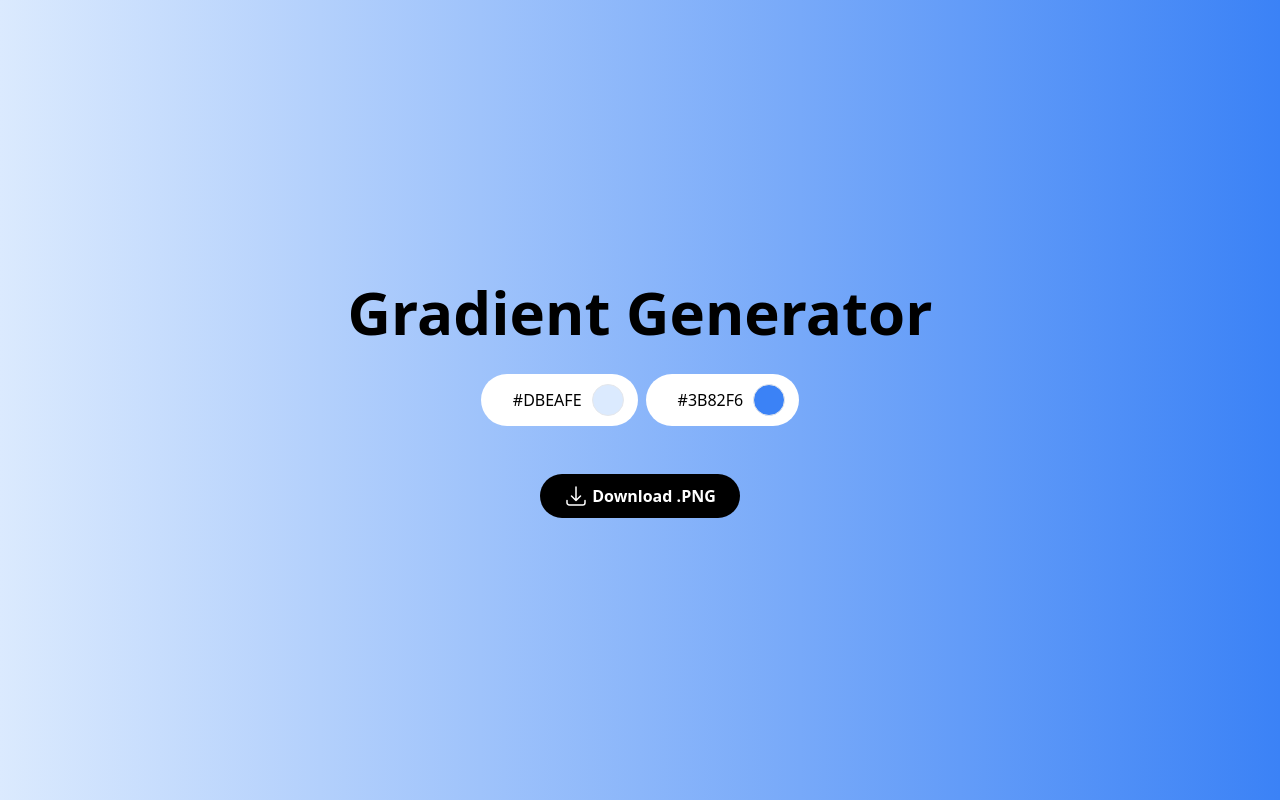
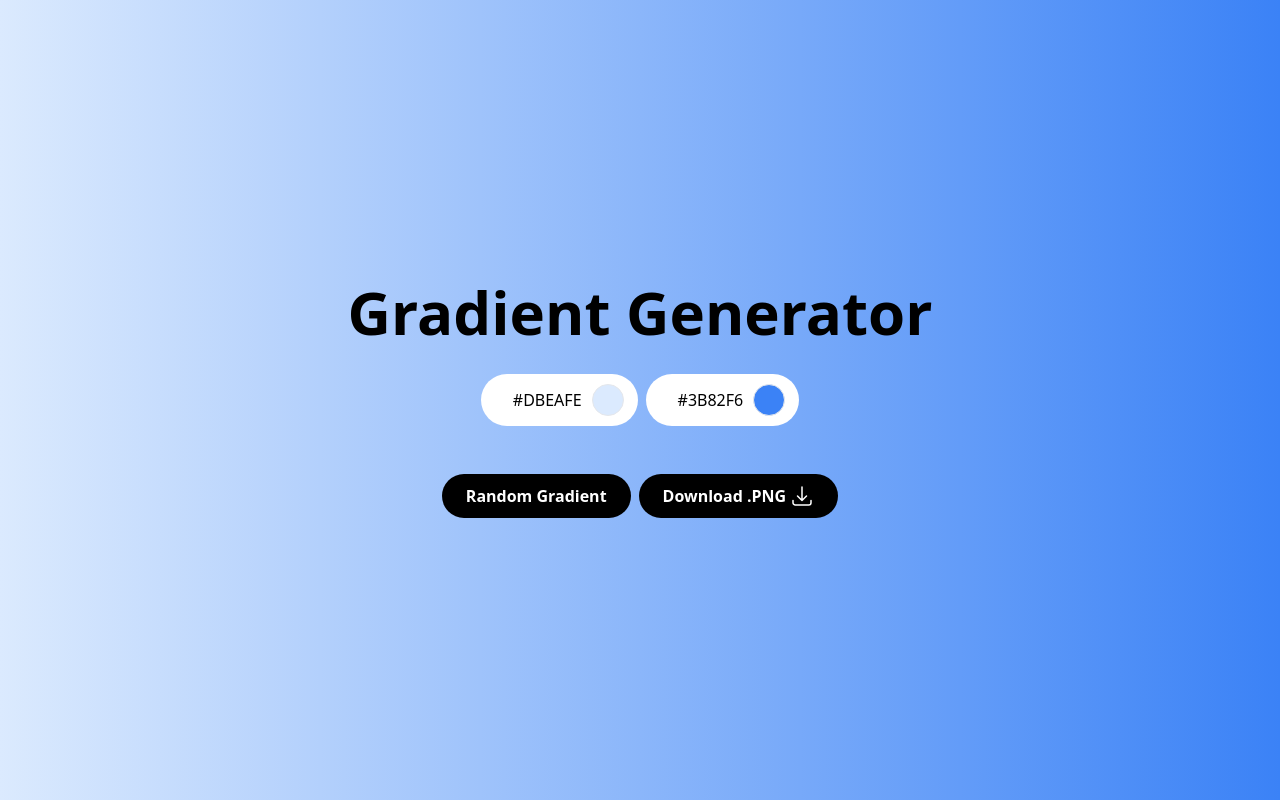
Before and after one commit to nicholasbradley-co/gradient-generator, a Next.js app: page / in a window 1280 px wide. Built offline with nearby package versions, Linux system fonts and the light colour scheme.

Commit message:
Add random generator button

```diff
--- a/src/pages/GradientGenerator.js
+++ b/src/pages/GradientGenerator.js
@@ -11,7 +11,7 @@ const downloadImage = () => {
   const { width, height } = node.getBoundingClientRect();
 
   const canvas = document.createElement('canvas');
-  canvas.width = 4800;
+  canvas.width = 5200;
   canvas.height = 3200;
 
   const context = canvas.getContext('2d');
@@ -24,6 +24,20 @@ const downloadImage = () => {
     fileSaver.saveAs(blob, 'Gradient.png');
   });
 };
+
+  const generateRandomColor = () => {
+    const letters = '0123456789ABCDEF';
+    let color = '#';
+    for (let i = 0; i < 6; i++) {
+      color += letters[Math.floor(Math.random() * 16)];
+    }
+    return color;
+  };
+
+  const handleRandomGradient = () => {
+    setColor1(generateRandomColor());
+    setColor2(generateRandomColor());
+  };
 
   return (
     <div className="h-full w-full">
@@ -65,12 +79,15 @@ const downloadImage = () => {
                     </div>
                </label>
                </div>
-               <div className="relative flex mt-12 z-10">
+               <div className="relative flex space-x-2 mt-12 z-10">
+                    <button className="bg-black hover:opacity-80 text-white font-bold py-2.5 px-6 rounded-full flex space-x-1" onClick={handleRandomGradient}>
+                         Random Gradient
+                    </button>
                     <button className="bg-black hover:opacity-80 text-white font-bold py-2.5 px-6 rounded-full flex space-x-1" onClick={downloadImage}>
+                         <span>Download .PNG</span>
                          <svg className="w-6 h-6" xmlns="http://www.w3.org/2000/svg" fill="none" viewBox="0 0 24 24" stroke-width="1.5" stroke="currentColor" >
                               <path stroke-linecap="round" stroke-linejoin="round" d="M3 16.5v2.25A2.25 2.25 0 005.25 21h13.5A2.25 2.25 0 0021 18.75V16.5M16.5 12L12 16.5m0 0L7.5 12m4.5 4.5V3" />
                          </svg>
-                         <span>Download .PNG</span>
                     </button>
                </div>
 
```
